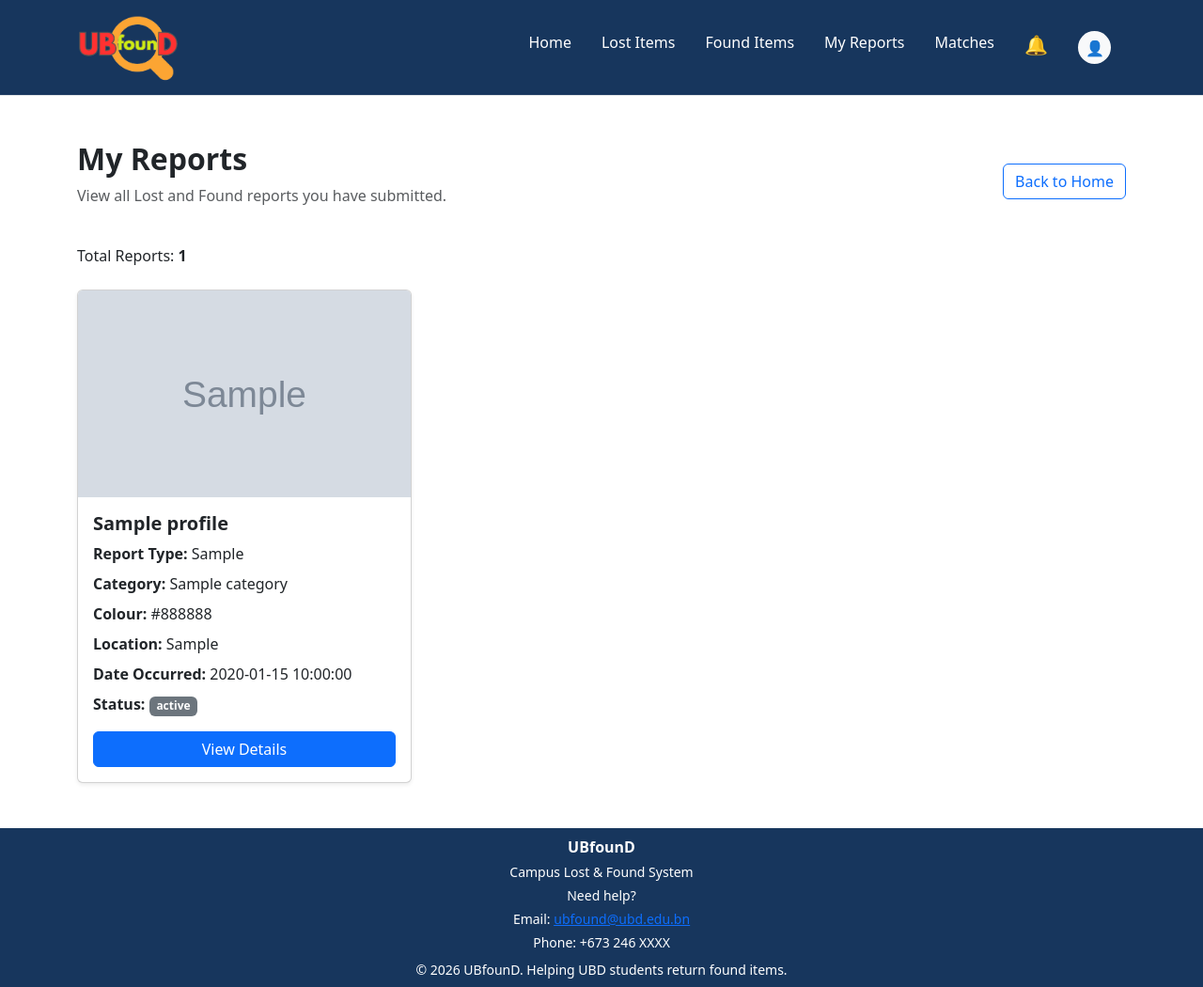
After one commit to Nurasyiqin247/UBfounD, a PHP site: page /my-reports.php in a window 1280 px wide. The commit adds this page. Shown: the whole page at 94% size. Run offline with PHP 8.4, Linux system fonts and the light colour scheme; the visitor is signed in with stand-in values (Sample User, id 1); tables that the repository leaves empty or names only in its code hold one stand-in row (values such as "Sample post"); grey boxes marked "Sample" are stand-in pictures.

Commit message:
Rearrange codes and remove parameters
remove parameters that prevent displaying the content of website.

```diff
--- a/item-details.php
+++ b/item-details.php
@@ -86,9 +86,6 @@ if ($result->num_rows === 0) {
 
 $item = $result->fetch_assoc();
 
-function e($value) {
-    return htmlspecialchars((string)($value ?? ""), ENT_QUOTES, 'UTF-8');
-}
 
 $reportedDate = !empty($item['DateReported'])
     ? date("d F, Y", strtotime($item['DateReported']))
--- a/lost-items.php
+++ b/lost-items.php
@@ -165,7 +165,7 @@ try {
                     </li>
 
                     <li class="nav-item">
-                        <a class="nav-link" href="my-reports.html">
+                        <a class="nav-link" href="my-reports.php">
                             My Reports
                         </a>
                     </li>
--- /dev/null
+++ b/my-reports.php
@@ -0,0 +1,402 @@
+<?php
+// 1. Start the session
+session_start();
+
+// 2. Check whether the user is logged in
+if (!isset($_SESSION["user_id"])) {
+    header("Location: login.html");
+    exit();
+}
+
+// 3. Connect to the database
+$conn = new mysqli(
+    "localhost",
+    "root",
+    "1234",
+    "lostandfound",
+    4406
+);
+
+// 4. Check the database connection
+if ($conn->connect_error) {
+    die("Database connection failed: " . $conn->connect_error);
+}
+
+// 5. Set the character encoding
+$conn->set_charset("utf8mb4");
+
+// Retrieve the logged-in user's profile picture
+require_once __DIR__ . "/get-profile-picture.php";
+
+// 6. Helper function to safely display text
+function e($value) {
+    return htmlspecialchars($value ?? '', ENT_QUOTES, 'UTF-8');
+}
+
+// Get the logged-in user's ID
+$userID = $_SESSION['user_id'];
+
+// 7. Retrieve all Lost and Found reports
+$sql = "
+    SELECT
+        r.ReportID,
+        r.ReportType,
+        r.Status,
+        r.DateOccurred,
+        r.Location,
+        p.ItemName,
+        p.Colour,
+        c.CategoryName,
+
+        (
+            SELECT i.ImageLink
+            FROM item_image i
+            WHERE i.ItemProfileID = p.ItemProfileID
+            ORDER BY i.DateUpload DESC
+            LIMIT 1
+        ) AS ImageLink
+
+    FROM item_report r
+
+    JOIN item_profile p
+        ON r.ItemProfileID = p.ItemProfileID
+
+    JOIN category c
+        ON p.CategoryID = c.CategoryID
+
+    WHERE r.UserID= ?
+
+    ORDER BY r.DateOccurred DESC
+";
+
+// 8. Prepare and execute the SQL query
+$stmt = $conn->prepare($sql);
+$stmt->bind_param("i", $userID);
+$stmt->execute();
+
+// 9. Store the reports
+$result = $stmt->get_result();
+$reports = $result->fetch_all(MYSQLI_ASSOC);
+
+// 10. Close the database connection
+$stmt->close();
+$conn->close();
+?>
+
+
+<!DOCTYPE html>
+<html lang="en">
+
+<head>
+
+    <meta charset="UTF-8">
+
+    <meta name="viewport" content="width=device-width, initial-scale=1.0">
+
+    <title>My Reports | UbfounD</title>
+
+    <!-- Bootstrap CSS -->
+    <link
+        href="https://cdn.jsdelivr.net/npm/bootstrap@5.3.3/dist/css/bootstrap.min.css"
+        rel="stylesheet"
+    >
+
+    <!-- Our own CSS file -->
+    <link rel="stylesheet" href="css/style.css">
+
+</head>
+
+<body>
+
+
+    <!-- ==================== NAVBAR ==================== -->
+
+    <nav class="navbar navbar-expand-lg bg-white border-bottom">
+
+        <div class="container">
+
+            <!-- Website name -->
+            <a class="navbar-brand fw-bold" href="index.php">
+                <img src="\UBfounD\assets\images\ubfound-logo-version3d.png"
+                    alt="UBfounD Logo"
+                    class="navbar-logo">
+
+            </a>
+
+
+            <!-- Mobile menu button -->
+            <button
+                class="navbar-toggler"
+                type="button"
+                data-bs-toggle="collapse"
+                data-bs-target="#navbarNav"
+            >
+
+                <span class="navbar-toggler-icon"></span>
+
+            </button>
+
+
+            <!-- Navigation links -->
+            <div class="collapse navbar-collapse" id="navbarNav">
+
+                <ul class="navbar-nav ms-auto">
+
+                <li class="nav-item">
+                    <a class="nav-link" href="index.php">Home</a>
+                </li>
+
+                <li class="nav-item">
+                    <a class="nav-link" href="lost-items.php">Lost Items</a>
+                </li>
+
+                <li class="nav-item">
+                    <a class="nav-link" href="found-items.php">Found Items</a>
+                </li>
+
+                    <li class="nav-item">
+                        <a class="nav-link" href="my-reports.php">
+                            My Reports
+                        </a>
+                    </li>
+
+                    <li class="nav-item">
+                        <a class="nav-link" href="matches.php">
+                            Matches
+                        </a>
+                    </li>
+
+                    <li class="nav-item">
+                        <a
+                            class="nav-link notification-bell"
+                            href="notifications.php"
+                            aria-label="Notifications"
+                        >
+                            🔔
+                        </a>
+                    </li>
+
+                        <li class="nav-item">
+                                <a class="nav-link d-flex align-items-center gap-2"
+                                    href="profile.php">
+
+                                    <?php if (
+                                    !empty($navProfilePicture) &&
+                                    file_exists(__DIR__ . "/" . $navProfilePicture)
+                                    ): ?>
+
+                                    <img
+                                        src="<?php echo e($navProfilePicture); ?>"
+                                        alt="Profile Picture"
+                                        class="rounded-circle"
+                                        width="35"
+                                        height="35"
+                                        style="object-fit: cover;"
+                                    >
+
+                                    <?php else: ?>
+
+                                    <span
+                                        class="rounded-circle bg-light d-inline-flex
+                                            align-items-center justify-content-center"
+                                        style="width: 35px; height: 35px;"
+                                    >
+                                        👤
+                                    </span>
+
+                                    <?php endif; ?>
+
+
+
+                           </a>
+                     </li>
+                </ul>
+
+            </div>
+
+        </div>
+
+    </nav>
+
+<!-- MY REPORTS SECTION -->
+<main class="container my-5">
+
+    <div class="d-flex justify-content-between
+                align-items-center mb-4">
+
+        <div>
+            <h2 class="fw-bold">My Reports</h2>
+
+            <p class="text-muted">
+                View all Lost and Found reports you have submitted.
+            </p>
+        </div>
+
+        <a href="index.php"
+           class="btn btn-outline-primary">
+            Back to Home
+        </a>
+
+    </div>
+
+    <!-- Number of reports -->
+    <p class="mb-4">
+        Total Reports:
+        <strong><?php echo count($reports); ?></strong>
+    </p>
+
+    <?php if (empty($reports)): ?>
+
+        <div class="alert alert-info">
+            You have not submitted any Lost or Found reports yet.
+        </div>
+
+    <?php else: ?>
+
+        <div class="row g-4">
+
+            <?php foreach ($reports as $report): ?>
+
+                <div class="col-md-6 col-lg-4">
+
+                    <div class="card h-100 shadow-sm">
+
+                        <!-- Item image -->
+                        <?php if (!empty($report["ImageLink"])): ?>
+
+                            <img
+                                src="<?php echo e($report["ImageLink"]); ?>"
+                                class="card-img-top"
+                                alt="Item image"
+                                style="height: 220px;
+                                       object-fit: cover;"
+                            >
+
+                        <?php else: ?>
+
+                            <div class="bg-light d-flex
+                                        align-items-center
+                                        justify-content-center"
+                                 style="height: 220px;">
+
+                                <span class="text-muted">
+                                    No image available
+                                </span>
+
+                            </div>
+
+                        <?php endif; ?>
+
+                        <!-- Report information -->
+                        <div class="card-body">
+
+                            <h5 class="card-title fw-bold">
+                                <?php echo e($report["ItemName"]); ?>
+                            </h5>
+
+                            <p class="mb-2">
+                                <strong>Report Type:</strong>
+
+                                <?php echo e($report["ReportType"]); ?>
+                            </p>
+
+                            <p class="mb-2">
+                                <strong>Category:</strong>
+
+                                <?php echo e($report["CategoryName"]); ?>
+                            </p>
+
+                            <p class="mb-2">
+                                <strong>Colour:</strong>
+
+                                <?php echo e($report["Colour"]); ?>
+                            </p>
+
+                            <p class="mb-2">
+                                <strong>Location:</strong>
+
+                                <?php echo e($report["Location"]); ?>
+                            </p>
+
+                            <p class="mb-2">
+                                <strong>Date Occurred:</strong>
+
+                                <?php echo e($report["DateOccurred"]); ?>
+                            </p>
+
+                            <p class="mb-3">
+                                <strong>Status:</strong>
+
+                                <span class="badge bg-secondary">
+                                    <?php echo e($report["Status"]); ?>
+                                </span>
+                            </p>
+
+                            <!-- View details -->
+                            <a
+                                href="item-details.php?id=<?php
+                                    echo (int) $report["ReportID"];
+                                ?>"
+                                class="btn btn-primary w-100"
+                            >
+                                View Details
+                            </a>
+
+                        </div>
+
+                    </div>
+
+                </div>
+
+            <?php endforeach; ?>
+
+        </div>
+
+    <?php endif; ?>
+
+</main>
+
+
+    <!-- FOOTER -->
+    <footer class="py-2">
+
+        <div class="container text-center">
+
+            <p class="fw-bold mb-1">
+                UBfounD
+            </p>
+
+            <p class="small mb-1">
+                Campus Lost &amp; Found System
+            </p>
+
+            <p class="small mb-1">
+                Need help?
+            </p>
+
+            <p class="small mb-1">
+                Email:
+                <a href="mailto:lostandfound@university.edu">
+                    <u>ubfound@ubd.edu.bn</u>
+                </a>
+            </p>
+
+            <p class="small mb-2">
+                Phone: +673 246 XXXX
+            </p>
+
+            <p class="small mb-0">
+                &copy; 2026 UBfounD. Helping UBD students return found items.
+            </p>
+
+        </div>
+    </footer>
+
+
+
+    <!-- Import Bootstrap JavaScript for the responsive navigation menu. -->
+    <script src="https://cdn.jsdelivr.net/npm/bootstrap@5.3.3/dist/js/bootstrap.bundle.min.js"></script>
+
+</body>
+
+</html>
```
Also changed, not shown: matches.php (+30 -3 lines).
